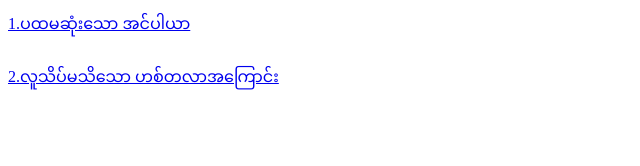
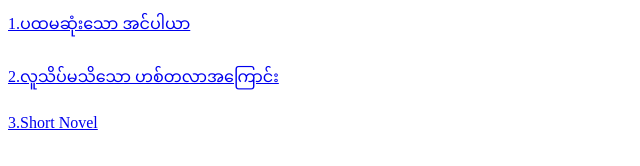
Before and after one commit to NaythanMorgan/articles, a plain HTML site: page Articles.html in a window 1280 px wide. Shown: the whole page, without its empty margins (0-640 px from the left). Drawn offline with Linux system fonts and the light colour scheme.

Commit message:
Add files via upload

```diff
--- a/Articles.html
+++ b/Articles.html
@@ -9,7 +9,8 @@
 <body>
 
     <a href="First Emperor.html">1.ပထမဆုံးသော အင်ပါယာ</a><br><br>
-    <a href="Death of Hitler.html">2.လူသိပ်မသိသော ဟစ်တလာအကြောင်း</a>
+    <a href="Death of Hitler.html">2.လူသိပ်မသိသော ဟစ်တလာအကြောင်း</a><br><br>
+    <a href="Short Novel.html">3.Short Novel</a>
 
 </body>
 </html>
```
